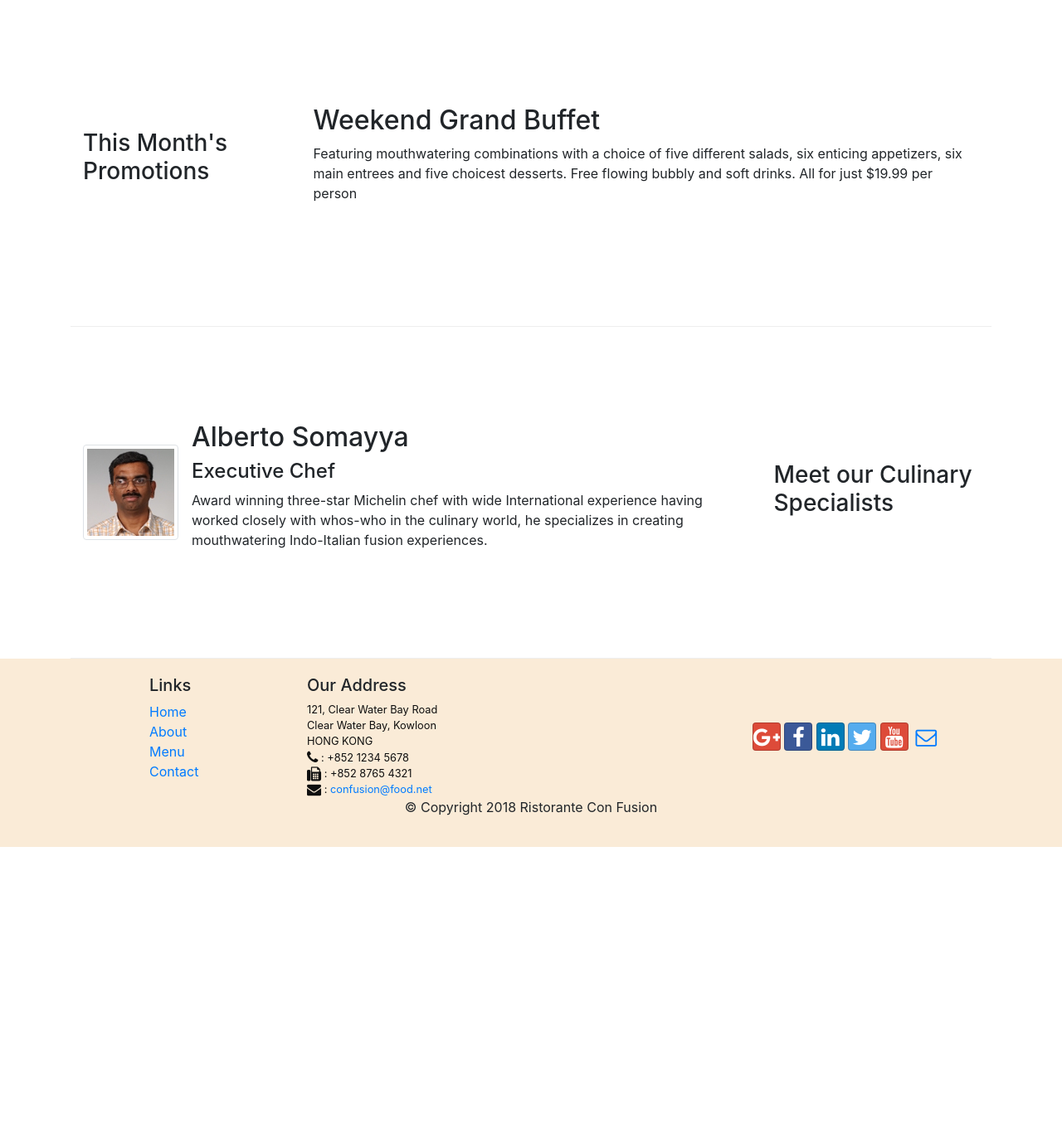
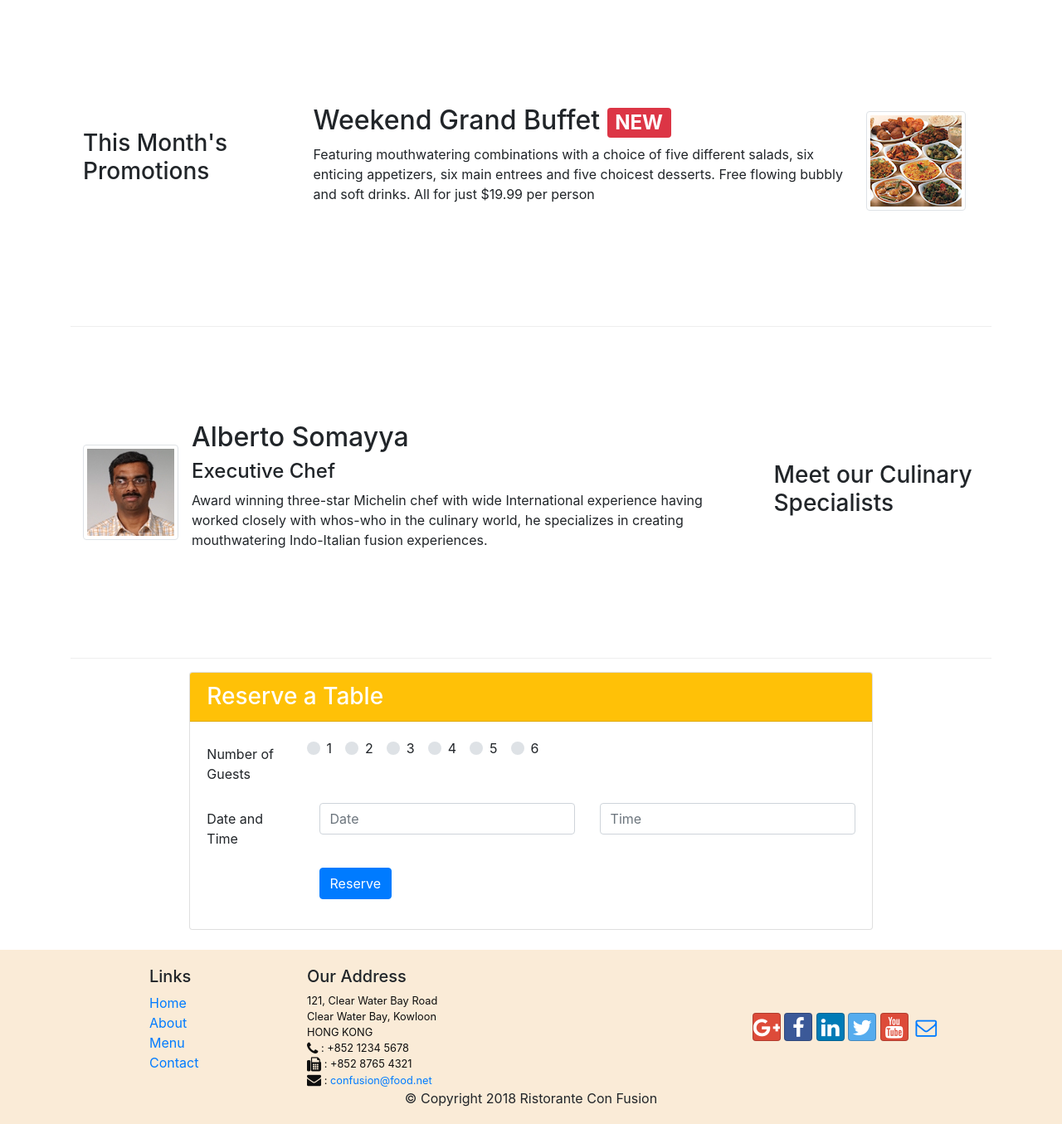
Before and after one commit to SalemFeyzo/confusion, a website: page index.html in a window 1280 px wide. Shown: the part 740-2095 px from the top of the page at 83% size. Before the commit the page ends 1761 px from the top, so only its background shows below. Drawn offline with nearby package versions, Linux system fonts and the light colour scheme.

Commit message:
assignment 2

```diff
--- a/index.html
+++ b/index.html
@@ -41,8 +41,11 @@
                     <h1>Ristorante con Fusion</h1>
                     <p>We take inspiration from the World's best cuisines, and create a unique fusion experience. Our lipsmacking creations will tickle your culinary senses!</p>
                 </div>
-                <div class="col-12 col-sm align-self-center">
+                <div class="col-12 col-sm-3 align-self-center">
                     <img src="img/logo.png" class="img-fluid">
+                </div>
+                <div class="col-12 col-sm-3 align-self-center">
+                    <a role="button" class="btn bt-sm btn-warning pl-5 pr-5" href="#reserve">Reserve Table</a>
                 </div>
             </div>
         </div>
@@ -70,8 +73,13 @@
                 <h3>This Month's Promotions</h3>
             </div>
             <div class ="col col-sm col-md">
-                <h2>Weekend Grand Buffet</h2>
-                <p>Featuring mouthwatering combinations with a choice of five different salads, six enticing appetizers, six main entrees and five choicest desserts. Free flowing bubbly and soft drinks. All for just $19.99 per person </p>
+                <div class="media">
+                    <div class="media-body">
+                         <h2>Weekend Grand Buffet <span class="badge badge-danger">NEW</span></h2>
+                            <p>Featuring mouthwatering combinations with a choice of five different salads, six enticing appetizers, six main entrees and five choicest desserts. Free flowing bubbly and soft drinks. All for just $19.99 per person </p>
+                    </div>
+                    <img class="d-flex mr-3 img-thumbnail align-self-center"src="img/buffet.png" alt="buffet">
+                </div>
             </div>
         </div>
 
@@ -91,6 +99,67 @@
             </div>
         </div>
     </div>
+
+ <div id="reserve" class="col-12 col-sm-8 offset-sm-2 mt-3 mb-4">
+                <div  class="card ">
+                    <h3 class="card-header bg-warning text-white">Reserve a Table</h3>
+                    <div class="card-body">
+                        <form>
+                            <div class="form-group  row">
+                                <label class="col-md-2 col-form-label">Number of Guests</label>
+                                <!-- Default inline 1-->
+                                    <div class="custom-control custom-radio custom-control-inline">
+                                      <input type="radio" class="custom-control-input" id="defaultInline1" name="reserveTable">
+                                      <label class="custom-control-label" for="defaultInline1">1</label>
+                                    </div>
+
+                                    <!-- Default inline 2-->
+                                    <div class="custom-control custom-radio custom-control-inline">
+                                      <input type="radio" class="custom-control-input" id="defaultInline2" name="reserveTable">
+                                      <label class="custom-control-label" for="defaultInline2">2</label>
+                                    </div>
+
+                                    <!-- Default inline 3-->
+                                    <div class="custom-control custom-radio custom-control-inline">
+                                      <input type="radio" class="custom-control-input" id="defaultInline3" name="reserveTable">
+                                      <label class="custom-control-label" for="defaultInline3">3</label>
+                                    </div>
+                                    <!-- Default inline 4-->
+                                    <div class="custom-control custom-radio custom-control-inline">
+                                      <input type="radio" class="custom-control-input" id="defaultInline4" name="reserveTable">
+                                      <label class="custom-control-label" for="defaultInline4">4</label>
+                                    </div>
+                                    <!-- Default inline 5-->
+                                    <div class="custom-control custom-radio custom-control-inline">
+                                      <input type="radio" class="custom-control-input" id="defaultInline5" name="reserveTable">
+                                      <label class="custom-control-label" for="defaultInline5">5</label>
+                                    </div>
+                                    <!-- Default inline 6-->
+                                    <div class="custom-control custom-radio custom-control-inline">
+                                      <input type="radio" class="custom-control-input" id="defaultInline6" name="reserveTable">
+                                      <label class="custom-control-label" for="defaultInline6">6</label>
+                                    </div>
+                            </div>
+                            <div class="form-group row">
+                                <label for=" date" class="col-md-2 col-form-label">Date and Time</label>
+                                    <div class="col-12 col-md-5">
+                                        <input type="text" name="date" class="form-control" id="date" placeholder="Date">
+                                    </div>
+                                    <div class="col-12 col-md-5">
+                                        <input type="text" name="time" class="form-control" id="time" placeholder="Time">
+                                    </div>
+                            </div>
+                            <div class="form-group row">
+                                <div class="offset-md-2 col-md-10">
+                                    <button type="submit" class="btn btn-primary">Reserve</button>
+                                </div>
+                            </div>
+                        </form>
+                    </div>
+                </div>
+</div>
+
+
 
     <footer class="footer">
         <div  class="container">
```
